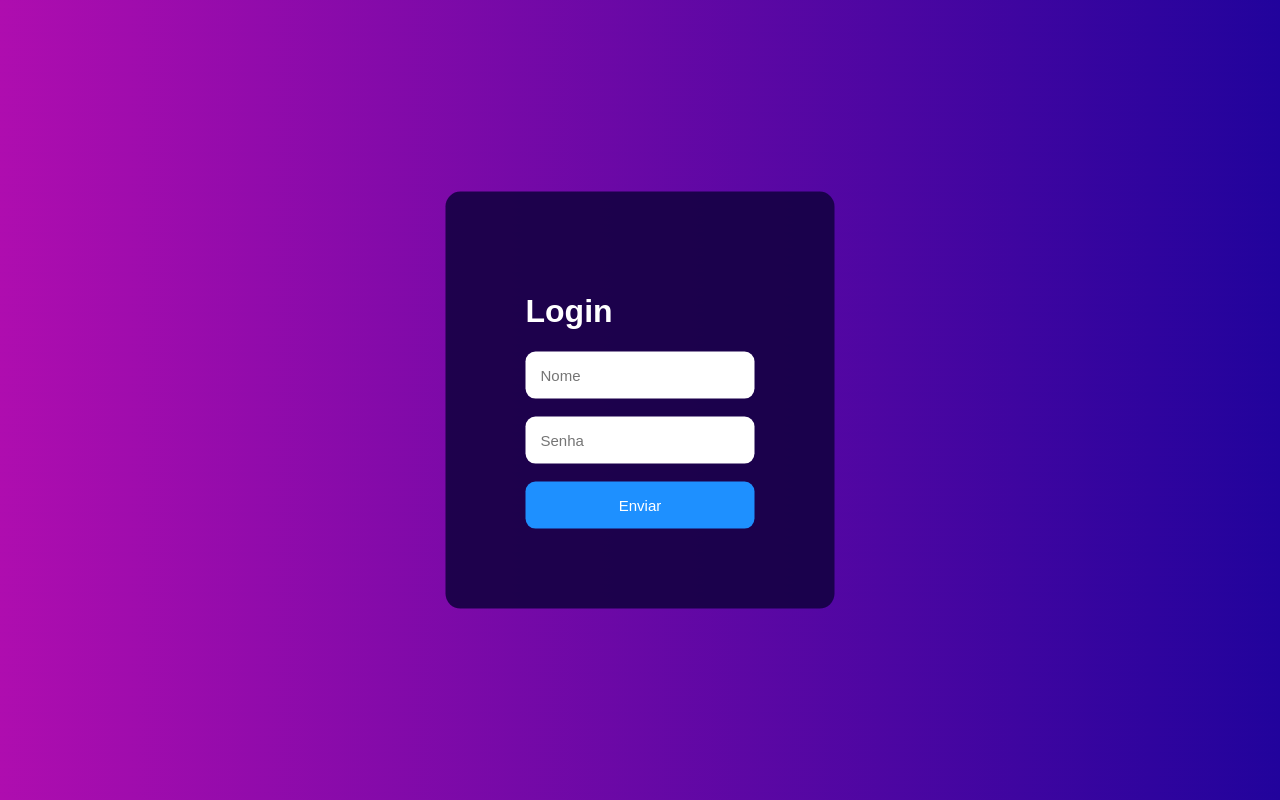
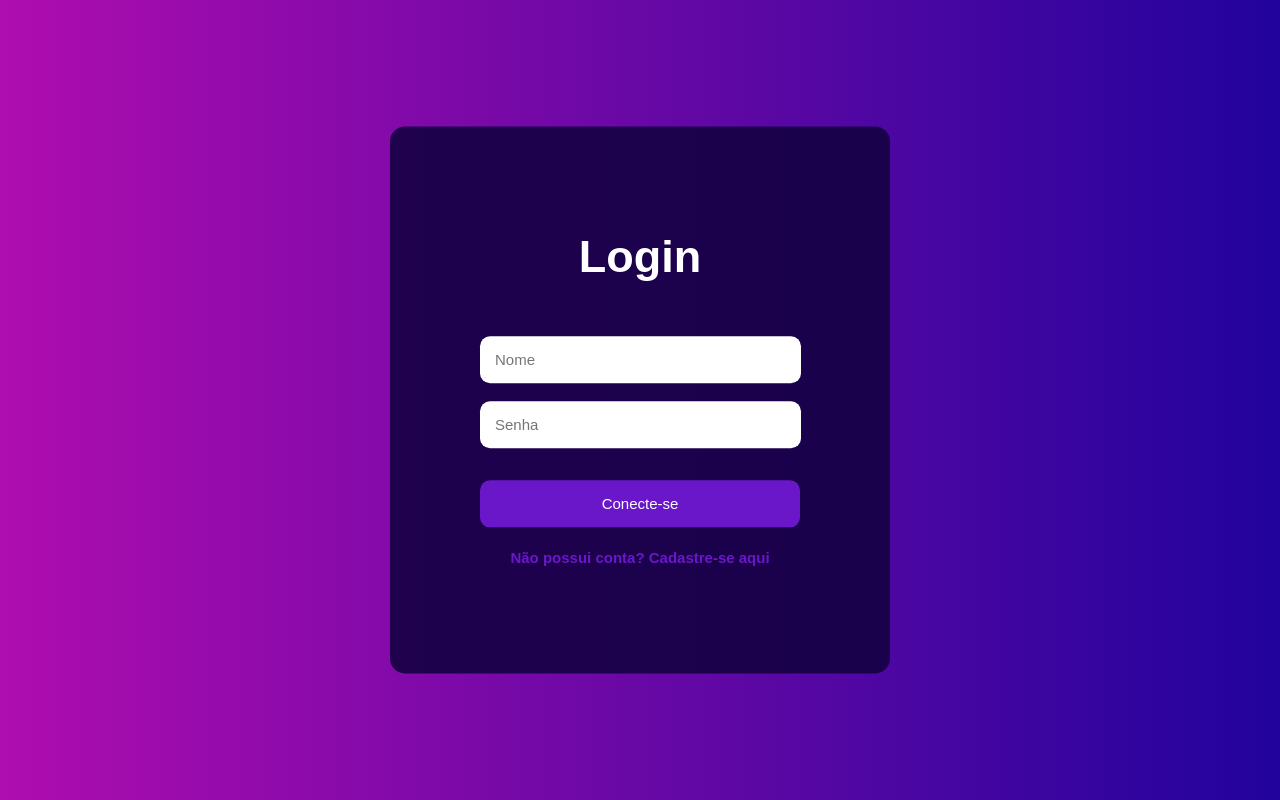
Before and after one commit to natan-ayres/django-imdb, a Django app: page /login/ in a window 1280 px wide. Run offline with Django 5.2, Linux system fonts and the light colour scheme.

Commit message:
Página de Login integrada com Back-end e alteração de visual

```diff
--- a/base_static/css/style.css
+++ b/base_static/css/style.css
@@ -9,30 +9,51 @@
     top: 50%;
     left: 50%;
     transform: translate(-50%,-50%);
-    padding: 80px;
+    padding: 90px;
+    width: 25%;
     border-radius: 15px;
     color: white;
 }
 
 .inputlogin{
+    width: 91%;
     padding: 15px;
     border-radius: 10px;
     border: none;
     outline: none;
     font-size: 15px;
+    transform: translate(0%,-60%);
 }
 
 .buttonlogin{
-    background-color: dodgerblue;
+    background-color: rgb(106, 23, 201);
     border: none;
     padding: 15px;
     width: 100%;
     border-radius: 10px;
     color: white;
     font-size: 15px;
-    cursor: pointer
+    cursor: pointer;
+    transform: translate(0%,-30%);
 }
 
 .buttonlogin:hover{
-    background-color: deepskyblue;
+    background-color: rgb(120, 41, 166);
 }
+
+.h1login{
+    font-size: 45px;
+    text-align: center;
+    transform: translate(0%,-30%);
+}
+
+.h2login{
+    transform: translate(0%,-30%);
+    font-size: 15px;
+    text-align: center;
+    color: rgb(106, 23, 201);
+}
+
+.h2login:hover{
+    color: rgb(120, 41, 166)
+}
--- a/gestao/forms.py
+++ b/gestao/forms.py
@@ -1,7 +1,7 @@
 from gestao.models import User
 from django import forms
 from django.core.exceptions import ValidationError
-from django.contrib.auth.forms import UserCreationForm
+from django.contrib.auth.forms import UserCreationForm, AuthenticationForm
 from django.contrib.auth import password_validation
 
 class RegisterForm(UserCreationForm):
@@ -179,3 +179,20 @@ class RegisterUpdateForm(forms.ModelForm):
                     ValidationError('Senhas não batem', code='invalid')
                 )
         return super().clean()
+
+class CustomAuthenticationForm(AuthenticationForm):
+    username = forms.CharField(
+        widget=forms.TextInput(attrs={
+            'class': 'inputlogin',
+            'placeholder': 'Nome',
+            'aria-describedby': 'usernameHelp'
+        }),
+    )
+    password = forms.CharField(
+        label='Senha',
+        widget=forms.PasswordInput(attrs={
+            'class': 'inputlogin',
+            'placeholder': 'Senha',
+            'aria-describedby': 'passwordHelp'
+        }),
+    )
--- a/gestao/templates/login.html
+++ b/gestao/templates/login.html
@@ -11,12 +11,30 @@
 <body class ="bodylogin">
     <div class="divlogin">
 
-        <h1>Login</h1>
-        <input type="text" class="inputlogin" placeholder="Nome">
+        <h1 class="h1login">Login</h1>
         <br><br>
-        <input type="password" class="inputlogin" placeholder="Senha">
-        <br><br>
-        <button class="buttonlogin">Enviar</button>
+        <form
+                  action="{{ form_action }}"
+                  method="POST"
+                  enctype="multipart/form-data"
+                  class="needs-validation"
+                  novalidate
+                >
+                  {% csrf_token %}
+                    {% for field in form %}
+                        {{ field }}
+                        {% if field.errors %}
+                        {% endif %}
+                        <br><br>
+                    {% endfor %}
+
+                  {% if form.non_field_errors %}
+                        {{ form.non_field_errors }}
+                  {% endif %}
+                <button class="buttonlogin" type="submit">Conecte-se</button>
+                <h2 class="h2login">Não possui conta? Cadastre-se aqui</h2>
+                </form>
+
     </div>
 </body>
 </html>
--- a/gestao/views.py
+++ b/gestao/views.py
@@ -1,7 +1,6 @@
 from django.shortcuts import render, redirect
 from django.contrib import auth
-from django.contrib.auth.forms import AuthenticationForm
-from . forms import RegisterUpdateForm, RegisterForm
+from . forms import RegisterUpdateForm, RegisterForm, CustomAuthenticationForm
 
 def index(request):
     context = {
@@ -15,10 +14,10 @@ def index(request):
     )
 
 def loginview(request):
-    form = AuthenticationForm(request)
+    form = CustomAuthenticationForm(request)
 
     if request.method == 'POST':
-        form = AuthenticationForm(request, data=request.POST)
+        form = CustomAuthenticationForm(request, data=request.POST)
 
         if form.is_valid():
             user = form.get_user()
```
